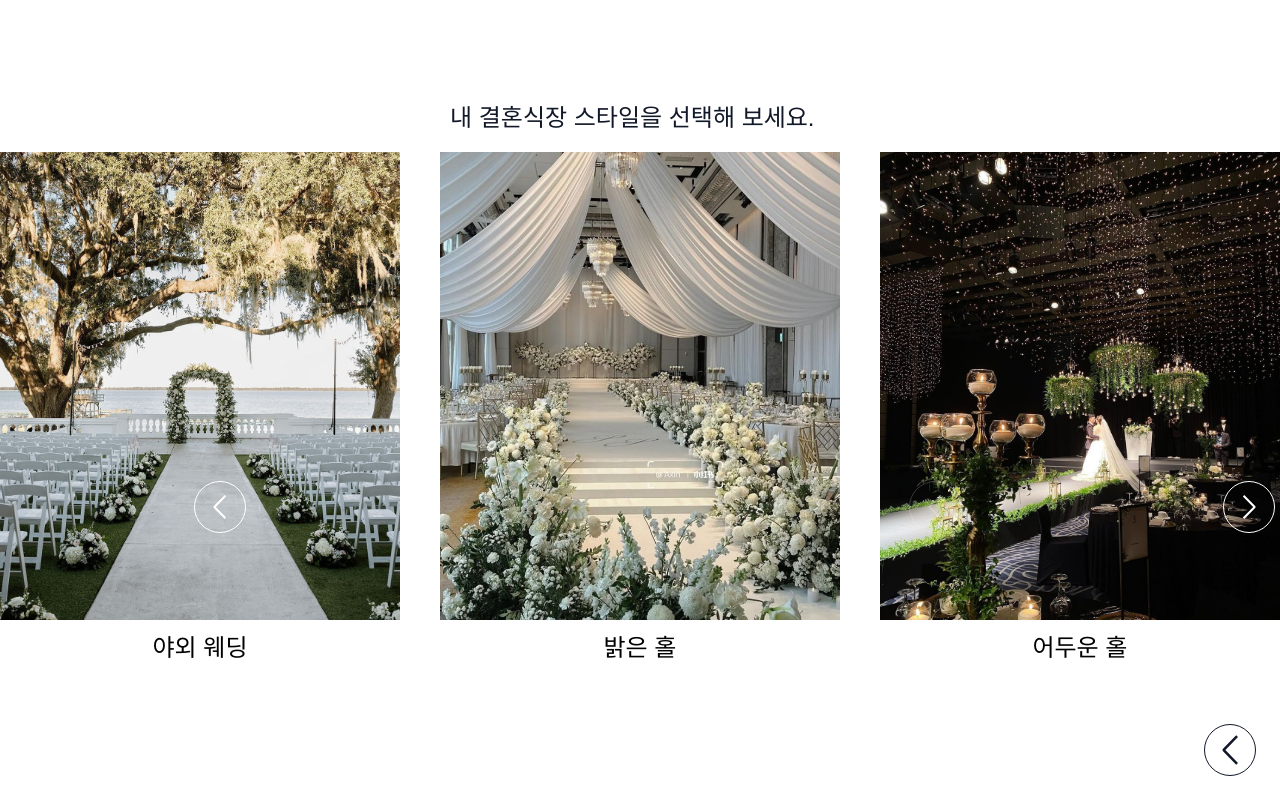
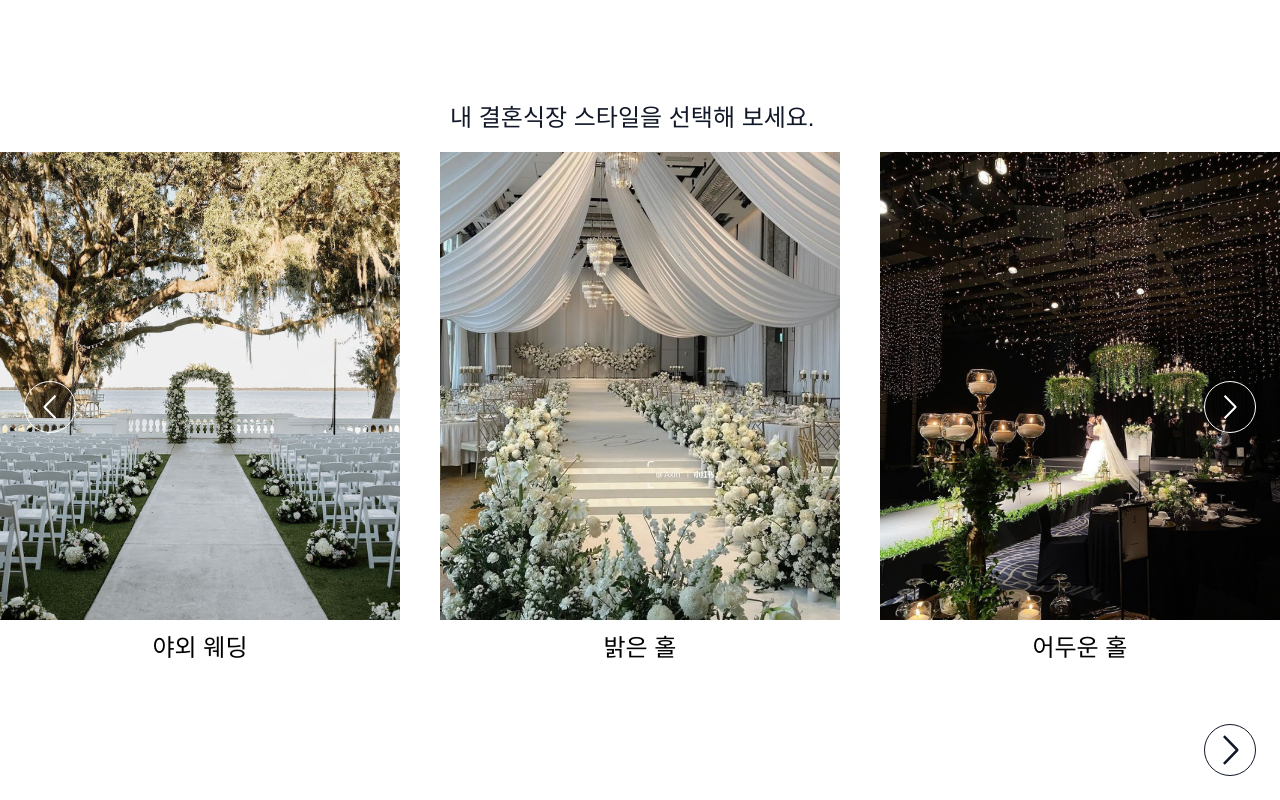
Before and after one commit to MARRYDRESS/MARRID_FRONT, a Next.js app: page /avatarSetting/selectHall in a window 1280 px wide. Built offline with nearby package versions, Linux system fonts and the light colour scheme.

Commit message:
fix :: 다음 버튼 배치와 연결 수정

```diff
--- a/src/app/avatarSetting/selectHall/page.tsx
+++ b/src/app/avatarSetting/selectHall/page.tsx
@@ -7,10 +7,6 @@ import SelectComponent from "@/src/components/common/selectComponent";
 import color from "@/src/style/color";
 import { hallSelectItems } from "@/src/mock/mock";
 
-/**
- * 피그마 「홀 선택」(90:185)과 동일한 단일 화면: `SelectComponent`만 사용하고
- * 뒤로가기 버튼만 프레임 좌표(1440×1024 기준)로 겹칩니다.
- */
 export default function SelectHallPage() {
   useEffect(() => {
     const html = document.documentElement;
@@ -35,9 +31,12 @@ export default function SelectHallPage() {
         items={hallSelectItems}
         showPaginationDots
       />
-      <BackLink href="/avatarSetting" aria-label="이전 단계">
-        <BackIcon src="/icon/blackFront.svg" alt="" width={17} height={32} />
-      </BackLink>
+      <NextLink
+        href="/avatarSetting/selectHall/selectStyle"
+        aria-label="다음 단계"
+      >
+        <NextIcon src="/icon/blackFront.svg" alt="" width={17} height={32} />
+      </NextLink>
     </Shell>
   );
 }
@@ -55,7 +54,7 @@ const Shell = styled.div`
   color: ${color.black};
 `;
 
-const BackLink = styled(Link)`
+const NextLink = styled(Link)`
   position: absolute;
   z-index: 4;
   right: max(24px, calc((100vw - 1440px) * 0.5 + 62px));
@@ -86,9 +85,8 @@ const BackLink = styled(Link)`
   }
 `;
 
-const BackIcon = styled.img`
+const NextIcon = styled.img`
   display: block;
   max-width: 100%;
   height: auto;
-  transform: rotate(180deg);
 `;
--- /dev/null
+++ b/src/app/avatarSetting/selectHall/selectStyle/page.tsx
@@ -0,0 +1,3 @@
+export default function SelectStylePage() {
+  return <main style={{ minHeight: "100dvh" }} />;
+}
--- a/src/components/common/selectComponent.tsx
+++ b/src/components/common/selectComponent.tsx
@@ -11,13 +11,8 @@ type SelectSectionProps = {
   id?: string;
   title: string;
   items: SelectMockItem[];
-  /** 피그마 홀 선택 화면과 같이 슬라이드 페이지 인디케이터를 표시합니다. */
   showPaginationDots?: boolean;
-  /** 제목 타이포그래피 (기본 `md` = 홈 드레스 선택 섹션과 동일) */
   titleVariant?: "md" | "sm";
-  /**
-   * `hall`: 피그마 「홀 선택」(node 90:185) 레이아웃 — 절대 배치 제목, 1671×754 캐러셀, 슬라이드 버튼 좌표, 6개 도트.
-   */
   layout?: "default" | "hall";
 };
 
@@ -150,24 +145,20 @@ function SelectComponentInner({
 
       {isHall ? (
         <HallSliderBody>
-          <HallStrip>
+          <SliderFrame>
             {pages.length > 1 ? (
               <>
-                <HallSlideBtnWrap $role="left">
+                <SlideBtnWrap $position="left">
                   <SlideButton direction="left" variant="light" onClick={handlePrev} />
-                </HallSlideBtnWrap>
-                <HallSlideBtnWrap $role="ghost" aria-hidden>
-                  <SlideButton direction="left" variant="light" disabled />
-                </HallSlideBtnWrap>
-                <HallSlideBtnWrap $role="right">
+                </SlideBtnWrap>
+                <SlideBtnWrap $position="right">
                   <SlideButton direction="right" variant="light" onClick={handleNext} />
-                </HallSlideBtnWrap>
+                </SlideBtnWrap>
               </>
             ) : null}
 
-            <Viewport $layout={layout}>
+            <Viewport>
               <Track
-                $layout={layout}
                 $trackIndex={trackIndex}
                 $isTransitionEnabled={isTransitionEnabled}
                 onTransitionEnd={handleTrackTransitionEnd}
@@ -189,7 +180,7 @@ function SelectComponentInner({
                 ))}
               </Track>
             </Viewport>
-          </HallStrip>
+          </SliderFrame>
         </HallSliderBody>
       ) : (
         <SliderFrame>
@@ -204,9 +195,8 @@ function SelectComponentInner({
             </>
           ) : null}
 
-          <Viewport $layout={layout}>
+          <Viewport>
             <Track
-              $layout={layout}
               $trackIndex={trackIndex}
               $isTransitionEnabled={isTransitionEnabled}
               onTransitionEnd={handleTrackTransitionEnd}
@@ -260,14 +250,11 @@ function SelectComponentInner({
   );
 }
 
-/** 피그마 홀 선택 캐러셀 래퍼 가로 (node 90:164) — 슬라이드 버튼 좌표 기준 */
-const HALL_STRIP_W = 1671;
-
 const Section = styled.section<{ $layout: "default" | "hall" }>`
   box-sizing: border-box;
   margin: 0 auto;
   width: 100%;
-  max-width: ${({ $layout }) => ($layout === "hall" ? "none" : "1440px")};
+  max-width: 1440px;
   position: ${({ $layout }) => ($layout === "hall" ? "relative" : "static")};
   min-height: ${({ $layout }) => ($layout === "hall" ? "min(100dvh, 1024px)" : "0")};
 `;
@@ -301,49 +288,9 @@ const HallSliderBody = styled.div`
   padding-top: 152px;
 `;
 
-const HallStrip = styled.div`
-  position: relative;
-  width: min(100%, ${HALL_STRIP_W}px);
-  height: 754px;
-  margin: 0 auto;
-  box-sizing: border-box;
-`;
-
-const HallSlideBtnWrap = styled.div<{ $role: "left" | "right" | "ghost" }>`
-  position: absolute;
-  z-index: 2;
-  top: 329px;
-  width: 52px;
-  height: 52px;
-  display: flex;
-  align-items: center;
-  justify-content: center;
-  ${({ $role }) =>
-    $role === "left"
-      ? css`
-          left: ${(253 / HALL_STRIP_W) * 100}%;
-        `
-      : $role === "ghost"
-        ? css`
-            left: ${(1187 / HALL_STRIP_W) * 100}%;
-            opacity: 0.2;
-            pointer-events: none;
-          `
-        : css`
-            left: ${(1596 / HALL_STRIP_W) * 100}%;
-          `}
-`;
-
-const Viewport = styled.div<{ $layout: "default" | "hall" }>`
+const Viewport = styled.div`
   width: 100%;
   overflow: hidden;
-  ${({ $layout }) =>
-    $layout === "hall"
-      ? css`
-          position: absolute;
-          inset: 0;
-        `
-      : ""}
 `;
 
 const SliderFrame = styled.div`
@@ -359,7 +306,6 @@ const SlideBtnWrap = styled.div<{ $position: "left" | "right" }>`
 `;
 
 const Track = styled.div<{
-  $layout: "default" | "hall";
   $trackIndex: number;
   $isTransitionEnabled: boolean;
 }>`
@@ -368,13 +314,6 @@ const Track = styled.div<{
   transition: ${({ $isTransitionEnabled }) =>
     $isTransitionEnabled ? "transform 0.85s cubic-bezier(0.22, 1, 0.36, 1)" : "none"};
   will-change: transform;
-  ${({ $layout }) =>
-    $layout === "hall"
-      ? css`
-          height: 100%;
-          min-height: 100%;
-        `
-      : ""}
 `;
 
 const Page = styled.div<{ $layout: "default" | "hall" }>`
@@ -384,7 +323,6 @@ const Page = styled.div<{ $layout: "default" | "hall" }>`
   ${({ $layout }) =>
     $layout === "hall"
       ? css`
-          height: 100%;
           align-items: flex-start;
         `
       : ""}
```
